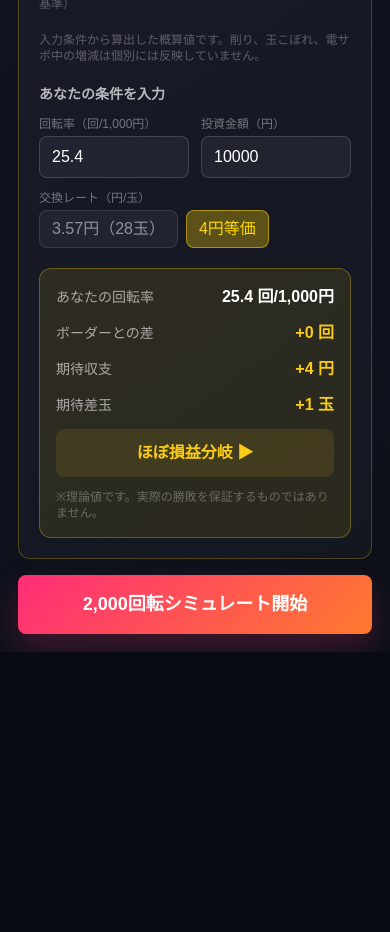
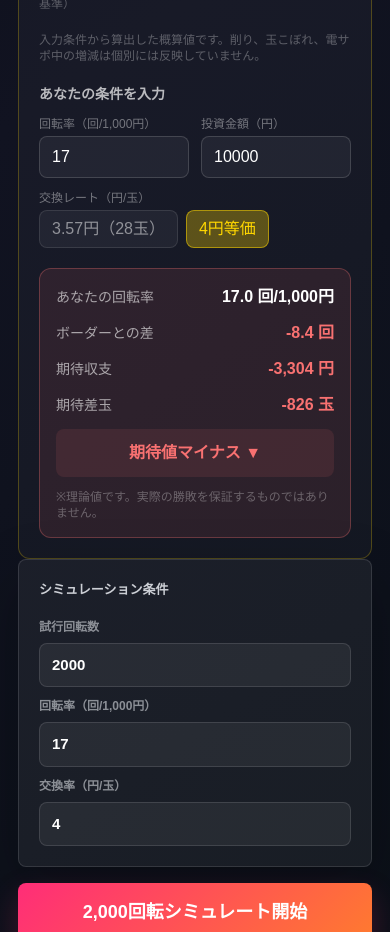
Before and after one commit to ponpoko006600/ori-pachi, a Next.js app: page /simulate in a window 390 px wide. Shown: the part 1060-1992 px from the top of the page. Before the commit the page ends 1712 px from the top, so only its background shows below. Built offline with nearby package versions, Linux system fonts and the light colour scheme; no server answers.

Commit message:
fix: polish mobile builder and simulator controls

```diff
--- a/app/globals.css
+++ b/app/globals.css
@@ -162,6 +162,47 @@ button:disabled {
 .builder-intro p {
   margin: 10px 0 0;
   color: var(--muted);
+}
+
+.quick-start-panel {
+  display: grid;
+  grid-template-columns: repeat(3, minmax(0, 1fr));
+  gap: 10px;
+  margin: 0 0 18px;
+}
+
+.quick-start-panel button {
+  display: grid;
+  gap: 6px;
+  min-height: 90px;
+  border: 1px solid rgba(0, 212, 255, 0.2);
+  border-radius: 8px;
+  padding: 14px;
+  text-align: left;
+  color: white;
+  background:
+    linear-gradient(135deg, rgba(0, 212, 255, 0.12), rgba(255, 45, 120, 0.08)),
+    rgba(255, 255, 255, 0.045);
+}
+
+.quick-start-panel button:hover {
+  border-color: rgba(255, 209, 72, 0.55);
+  box-shadow: 0 12px 28px rgba(255, 209, 72, 0.08);
+}
+
+.quick-start-panel strong {
+  font-size: 16px;
+  font-weight: 900;
+}
+
+.quick-start-panel span {
+  color: var(--muted);
+  font-size: 12px;
+  line-height: 1.5;
+}
+
+.scroll-anchor {
+  scroll-margin-top: 92px;
 }
 
 .builder-grid {
@@ -640,6 +681,17 @@ button:disabled {
   line-height: 1.6;
 }
 
+.compact-guide {
+  border: 1px solid rgba(0, 212, 255, 0.18);
+  border-radius: 8px;
+  margin: 8px 0 0;
+  padding: 9px 10px;
+  color: rgba(244, 247, 251, 0.72);
+  background: rgba(0, 212, 255, 0.06);
+  font-size: 12px;
+  line-height: 1.6;
+}
+
 .preset-actions {
   grid-template-columns: repeat(3, minmax(0, 1fr));
 }
@@ -769,6 +821,36 @@ button:disabled {
 .stat-value.gold {
   color: var(--gold);
   text-shadow: 0 0 12px rgba(255, 209, 72, 0.42);
+}
+
+.sim-settings-grid {
+  display: grid;
+  grid-template-columns: repeat(3, minmax(0, 1fr));
+  gap: 10px;
+}
+
+.sim-settings-grid label {
+  display: grid;
+  gap: 7px;
+  color: rgba(244, 247, 251, 0.52);
+  font-size: 12px;
+  font-weight: 800;
+}
+
+.sim-settings-grid input {
+  width: 100%;
+  border: 1px solid var(--line);
+  border-radius: 8px;
+  padding: 10px 12px;
+  color: white;
+  background: rgba(255, 255, 255, 0.06);
+  outline: none;
+  font-size: 15px;
+  font-weight: 900;
+}
+
+.sim-settings-grid input:focus {
+  border-color: rgba(0, 212, 255, 0.68);
 }
 
 .suggestion-box {
@@ -1188,8 +1270,12 @@ button:disabled {
     padding-bottom: calc(188px + env(safe-area-inset-bottom));
   }
 
+  .builder-shell.result-open {
+    padding-bottom: clamp(18px, 3vw, 36px);
+  }
+
   .result-section {
-    padding-bottom: calc(188px + env(safe-area-inset-bottom));
+    padding-bottom: clamp(18px, 3vw, 36px);
   }
 
   .builder-grid {
@@ -1262,6 +1348,13 @@ button:disabled {
     font-size: 12px;
   }
 
+  .builder-bottom-actions.result-open {
+    position: static;
+    margin-top: 16px;
+    box-shadow: none;
+    backdrop-filter: none;
+  }
+
   .mobile-bottom-status {
     display: block;
     grid-column: 1 / -1;
@@ -1306,6 +1399,8 @@ button:disabled {
   }
 
   .regulation-grid,
+  .quick-start-panel,
+  .sim-settings-grid,
   .preset-machine-grid,
   .stat-grid,
   .inline-actions,
@@ -1356,8 +1451,12 @@ button:disabled {
     padding-bottom: calc(188px + env(safe-area-inset-bottom));
   }
 
+  .builder-shell.result-open {
+    padding-bottom: clamp(18px, 3vw, 36px);
+  }
+
   .result-section {
-    padding-bottom: calc(188px + env(safe-area-inset-bottom));
+    padding-bottom: clamp(18px, 3vw, 36px);
   }
 
   .preview-panel .stat-grid {
--- a/app/page.tsx
+++ b/app/page.tsx
@@ -95,7 +95,7 @@ export default function Home() {
     setInput((current) => ({
       ...current,
       regulationType,
-      rushMode: !nextRegulation.supportsLt && current.rushMode === "directLt" ? "standard" : current.rushMode,
+      rushMode: normalizeRushModeForRegulation(current.rushMode, nextRegulation.supportsLt),
       rushContinuationRate: Math.min(current.rushContinuationRate, nextRegulation.maxContinuationRate),
       ltContinuationRate: nextRegulation.supportsLt ? current.ltContinuationRate : Math.min(current.rushContinuationRate, nextRegulation.maxContinuationRate),
       upperRushContinuationRate: Math.min(current.upperRushContinuationRate, nextRegulation.maxContinuationRate),
@@ -196,6 +196,10 @@ export default function Home() {
     setCreatedInput(null);
   }
 
+  function scrollToSection(sectionId: string) {
+    document.getElementById(sectionId)?.scrollIntoView({ behavior: "smooth", block: "start" });
+  }
+
   function closestHitProbability(value: number): HitProbability {
     return HIT_PROBS.reduce((closest, current) => (
       Math.abs(current - value) < Math.abs(closest - value) ? current : closest
@@ -206,10 +210,25 @@ export default function Home() {
     <main className="min-h-screen app-bg">
       <SiteHeader />
 
-      <section className="builder-shell">
+      <section className={createdInput ? "builder-shell result-open" : "builder-shell"}>
         <div className="builder-intro">
           <h1>スペック作成</h1>
           <p>規制タイプを選び、スライダーで出玉性能を調整できます。</p>
+        </div>
+
+        <div className="quick-start-panel" aria-label="初めての方向けの操作導線">
+          <button onClick={() => scrollToSection("preset-section")}>
+            <strong>実機から改造</strong>
+            <span>既存スペックを選んで少しずつ調整</span>
+          </button>
+          <button onClick={() => scrollToSection("basic-section")}>
+            <strong>かんたん作成</strong>
+            <span>初当たり・突入率・継続率から作る</span>
+          </button>
+          <button onClick={() => scrollToSection("detail-section")}>
+            <strong>こだわり設定</strong>
+            <span>RUSH構造や出玉振り分けまで調整</span>
+          </button>
         </div>
 
         {!result.check.ok && (
@@ -246,6 +265,7 @@ export default function Home() {
               />
             </div>
 
+            <div id="preset-section" className="scroll-anchor" />
             <PanelTitle label="実機プリセット" />
             <div className="preset-machine-grid">
               {MACHINE_PRESETS.map((preset) => (
@@ -266,6 +286,7 @@ export default function Home() {
               </div>
             )}
 
+            <div id="basic-section" className="scroll-anchor" />
             <PanelTitle label="基本パラメータ" />
             <div className="field-stack">
               <label className="field-label">機種タイプ</label>
@@ -349,8 +370,12 @@ export default function Home() {
                   </button>
                 ))}
               </div>
+              {input.rushMode === "threeStage" && (
+                <p className="compact-guide">初当たり後にRUSHへ突入 → 中位RUSH抽選 → 上位/LT抽選の順で計算します。</p>
+              )}
             </div>
 
+            <div id="detail-section" className="scroll-anchor" />
             <div className="field-stack">
               <label className="field-label">継続率の作り方</label>
               <div className="segmented">
@@ -605,7 +630,7 @@ export default function Home() {
             </div>
             <p className="feature-note">遊タイム機能は今後実装予定です。現在は「なし」固定で計算します。</p>
 
-            <div className="create-actions builder-bottom-actions">
+            <div className={createdInput ? "create-actions builder-bottom-actions result-open" : "create-actions builder-bottom-actions"}>
               <div className={result.check.ok ? "mobile-bottom-status ok" : "mobile-bottom-status warn"}>
                 <strong>{result.check.ok ? "規制内で作成できます" : "調整が必要です"}</strong>
               </div>
@@ -676,6 +701,12 @@ function getRushModeOptions(regulationType: RegulationType): Array<{ value: Rush
 
 function isMultiStageRushMode(rushMode: RushMode) {
   return rushMode === "twoStage" || rushMode === "threeStage";
+}
+
+function normalizeRushModeForRegulation(rushMode: RushMode, supportsLt: boolean): RushMode {
+  if (supportsLt && rushMode === "standard") return "directLt";
+  if (!supportsLt && rushMode === "directLt") return "standard";
+  return rushMode;
 }
 
 function SliderControl({
--- a/app/simulate/page.tsx
+++ b/app/simulate/page.tsx
@@ -24,7 +24,9 @@ import {
   YAxis,
 } from "recharts";
 
-const SIMULATION_SPINS = 2000;
+const DEFAULT_SIMULATION_SPINS = 2000;
+const DEFAULT_SPINS_PER_1000YEN = 17;
+const DEFAULT_EXCHANGE_RATE = 4;
 
 function withDefaults(value: Partial<SpecInput>): SpecInput {
   return {
@@ -108,6 +110,13 @@ function SimulatePage() {
   const [simResult, setSimResult] = useState<SimulationResult | null>(null);
   const [progress, setProgress] = useState(0);
   const [running, setRunning] = useState(false);
+  const [simulationSpins, setSimulationSpins] = useState(String(DEFAULT_SIMULATION_SPINS));
+  const [spinsPer1000Yen, setSpinsPer1000Yen] = useState(String(DEFAULT_SPINS_PER_1000YEN));
+  const [exchangeRate, setExchangeRate] = useState(String(DEFAULT_EXCHANGE_RATE));
+
+  const simulationSpinsNum = clampNumber(parseInt(simulationSpins, 10), 100, 100000, DEFAULT_SIMULATION_SPINS);
+  const spinsPer1000YenNum = clampNumber(parseFloat(spinsPer1000Yen), 1, 40, DEFAULT_SPINS_PER_1000YEN);
+  const exchangeRateNum = clampNumber(parseFloat(exchangeRate), 1, 4, DEFAULT_EXCHANGE_RATE);
 
   function handleSimulate() {
     if (!spec.check.ok) return;
@@ -116,12 +125,16 @@ function SimulatePage() {
     setSimResult(null);
 
     setTimeout(() => {
-      const result = runSimulation(input, spec, SIMULATION_SPINS, (current) => {
+      const result = runSimulation(input, spec, simulationSpinsNum, (current) => {
         setProgress(current);
+      }, {
+        spinsPer1000Yen: spinsPer1000YenNum,
+        exchangeYenPerBall: exchangeRateNum,
+        ballPriceYen: 4,
       });
       setSimResult(result);
       setRunning(false);
-      setProgress(SIMULATION_SPINS);
+      setProgress(simulationSpinsNum);
     }, 50);
   }
 
@@ -143,7 +156,7 @@ function SimulatePage() {
         <button onClick={() => router.back()} className="back-button">戻る</button>
         <span className="brand-mark">P</span>
         <div>
-          <span className="brand-name">PachiSpec</span>
+          <span className="brand-name">オリパチ</span>
           <span className="brand-sub">シミュレーター</span>
         </div>
       </header>
@@ -180,7 +193,17 @@ function SimulatePage() {
           </div>
         </section>
 
-        {border && <BorderAnalyzer key={`${input.name}-${border.borderSpins}`} hitProbability={input.hitProbability} border={border} />}
+        {border && (
+          <BorderAnalyzer
+            key={`${input.name}-${border.borderSpins}`}
+            hitProbability={input.hitProbability}
+            border={border}
+            userSpins={spinsPer1000Yen}
+            onUserSpinsChange={setSpinsPer1000Yen}
+            exchange={exchangeRate}
+            onExchangeChange={setExchangeRate}
+          />
+        )}
 
         {!spec.check.ok && (
           <div className="warning-banner">
@@ -189,22 +212,63 @@ function SimulatePage() {
           </div>
         )}
 
+        <section className="result-shell">
+          <div className="result-body">
+            <h3>シミュレーション条件</h3>
+            <div className="sim-settings-grid">
+              <label>
+                <span>試行回転数</span>
+                <input
+                  type="number"
+                  value={simulationSpins}
+                  min={100}
+                  max={100000}
+                  step={100}
+                  onChange={(event) => setSimulationSpins(event.target.value)}
+                />
+              </label>
+              <label>
+                <span>回転率（回/1,000円）</span>
+                <input
+                  type="number"
+                  value={spinsPer1000Yen}
+                  min={1}
+                  max={40}
+                  step={0.1}
+                  onChange={(event) => setSpinsPer1000Yen(event.target.value)}
+                />
+              </label>
+              <label>
+                <span>交換率（円/玉）</span>
+                <input
+                  type="number"
+                  value={exchangeRate}
+                  min={1}
+                  max={4}
+                  step={0.01}
+                  onChange={(event) => setExchangeRate(event.target.value)}
+                />
+              </label>
+            </div>
+          </div>
+        </section>
+
         <button
           onClick={handleSimulate}
           disabled={running || !spec.check.ok}
           className="primary-action wide"
         >
-          {running ? "シミュレート中..." : `${SIMULATION_SPINS.toLocaleString()}回転シミュレート開始`}
+          {running ? "シミュレート中..." : `${simulationSpinsNum.toLocaleString()}回転シミュレート開始`}
         </button>
 
         {(running || progress > 0) && (
           <div className="progress-block">
             <div className="progress-label">
               <span>進捗</span>
-              <span>{progress.toLocaleString()} / {SIMULATION_SPINS.toLocaleString()}回転</span>
+              <span>{progress.toLocaleString()} / {simulationSpinsNum.toLocaleString()}回転</span>
             </div>
             <div className="progress-track">
-              <div style={{ width: `${(progress / SIMULATION_SPINS) * 100}%` }} />
+              <div style={{ width: `${(progress / simulationSpinsNum) * 100}%` }} />
             </div>
           </div>
         )}
@@ -218,7 +282,8 @@ function SimulatePage() {
                   <ResultStat label="通常時総回転数" value={`${simResult.totalSpins.toLocaleString()}回転`} />
                   <ResultStat label="総初当たり回数" value={`${simResult.totalInitialHits.toLocaleString()}回`} />
                   <ResultStat label="RUSH突入回数" value={`${simResult.totalRushEntries.toLocaleString()}回`} />
-                  <ResultStat label="平均回収/初当たり" value={`${simResult.avgPayoutPerHit.toLocaleString()}円`} highlight />
+                  <ResultStat label="平均出玉/初当たり" value={`${simResult.avgPayoutBallsPerHit.toLocaleString()}発`} highlight color="cyan" />
+                  <ResultStat label="平均回収額/初当たり" value={`${simResult.avgPayoutPerHit.toLocaleString()}円`} highlight />
                   <ResultStat label="最大連チャン" value={`${simResult.maxChain}連`} highlight color="gold" />
                   <ResultStat label="最大ハマり" value={`${simResult.maxHamari.toLocaleString()}回転`} />
                   <ResultStat label="遊タイム突入" value={`${simResult.yutimeEntries.toLocaleString()}回`} />
@@ -302,6 +367,11 @@ function isMultiStageRush(rushMode: SpecInput["rushMode"]) {
   return rushMode === "twoStage" || rushMode === "threeStage";
 }
 
+function clampNumber(value: number, min: number, max: number, fallback: number) {
+  if (!Number.isFinite(value)) return fallback;
+  return Math.min(max, Math.max(min, value));
+}
+
 export default function SimulatePageWrapper() {
   return (
     <Suspense fallback={<div className="min-h-screen app-bg loading-screen">読み込み中...</div>}>
--- a/components/BorderAnalyzer.tsx
+++ b/components/BorderAnalyzer.tsx
@@ -6,12 +6,42 @@ import { BorderResult, calcExpectedValue } from "@/lib/calculator";
 interface Props {
   hitProbability: number;
   border: BorderResult;
+  userSpins?: string;
+  onUserSpinsChange?: (value: string) => void;
+  exchange?: string;
+  onExchangeChange?: (value: string) => void;
 }
 
-export default function BorderAnalyzer({ hitProbability, border }: Props) {
-  const [userSpins, setUserSpins] = useState(String(border.borderSpins));
+export default function BorderAnalyzer({
+  hitProbability,
+  border,
+  userSpins: controlledUserSpins,
+  onUserSpinsChange,
+  exchange: controlledExchange,
+  onExchangeChange,
+}: Props) {
+  const [localUserSpins, setLocalUserSpins] = useState(String(border.borderSpins));
   const [investment, setInvestment] = useState("10000");
-  const [exchange, setExchange] = useState("4");
+  const [localExchange, setLocalExchange] = useState("4");
+
+  const userSpins = controlledUserSpins ?? localUserSpins;
+  const exchange = controlledExchange ?? localExchange;
+
+  function updateUserSpins(value: string) {
+    if (onUserSpinsChange) {
+      onUserSpinsChange(value);
+      return;
+    }
+    setLocalUserSpins(value);
+  }
+
+  function updateExchange(value: string) {
+    if (onExchangeChange) {
+      onExchangeChange(value);
+      return;
+    }
+    setLocalExchange(value);
+  }
 
   const userSpinsNum = parseFloat(userSpins);
   const investmentNum = parseInt(investment);
@@ -91,7 +121,7 @@ export default function BorderAnalyzer({ hitProbability, border }: Props) {
               <input
                 type="number"
                 value={userSpins}
-                onChange={(e) => setUserSpins(e.target.value)}
+                onChange={(e) => updateUserSpins(e.target.value)}
                 placeholder="例: 21.0"
                 step="0.1"
                 min="1"
@@ -120,7 +150,7 @@ export default function BorderAnalyzer({ hitProbability, border }: Props) {
               {["3.57", "4"].map((rate) => (
                 <button
                   key={rate}
-                  onClick={() => setExchange(rate)}
+                  onClick={() => updateExchange(rate)}
                   className="px-3 py-1.5 rounded-lg text-xs font-bold transition-all"
                   style={exchange === rate
                     ? { background: "rgba(255,215,0,0.3)", border: "1px solid rgba(255,215,0,0.5)", color: "#ffd700" }
--- a/lib/simulator.ts
+++ b/lib/simulator.ts
@@ -10,7 +10,9 @@ export interface SimulationResult {
   totalInitialHits: number;
   totalRushEntries: number;
   totalPayout: number;
+  totalPayoutBalls: number;
   avgPayoutPerHit: number;
+  avgPayoutBallsPerHit: number;
   maxChain: number;
   maxHamari: number;
   yutimeEntries: number;
@@ -21,8 +23,15 @@ export interface SimulationResult {
   machineRatio: number;
 }
 
-const SPINS_PER_1000YEN = 17;
-const BALL_PRICE = 4;
+export interface SimulationOptions {
+  spinsPer1000Yen?: number;
+  exchangeYenPerBall?: number;
+  ballPriceYen?: number;
+}
+
+const DEFAULT_SPINS_PER_1000YEN = 17;
+const DEFAULT_BALL_PRICE = 4;
+const DEFAULT_EXCHANGE_YEN_PER_BALL = 4;
 
 function drawGeometric(probabilityDenominator: number): number {
   const hitRate = 1 / Math.max(probabilityDenominator, 1);
@@ -105,8 +114,12 @@ export function runSimulation(
   input: SpecInput,
   spec: SpecResult,
   totalSpins = 2000,
-  onProgress?: (current: number) => void
+  onProgress?: (current: number) => void,
+  options: SimulationOptions = {}
 ): SimulationResult {
+  const spinsPer1000Yen = sanitizePositive(options.spinsPer1000Yen, DEFAULT_SPINS_PER_1000YEN);
+  const ballPriceYen = sanitizePositive(options.ballPriceYen, DEFAULT_BALL_PRICE);
+  const exchangeYenPerBall = sanitizePositive(options.exchangeYenPerBall, DEFAULT_EXCHANGE_YEN_PER_BALL);
   let currentSpin = 0;
   let totalInitialHits = 0;
   let totalRushEntries = 0;
@@ -126,7 +139,7 @@ export function runSimulation(
     const remainingSpins = totalSpins - currentSpin;
 
     if (normal.spins > remainingSpins) {
-      const costYen = (remainingSpins / SPINS_PER_1000YEN) * 1000;
+      const costYen = (remainingSpins / spinsPer1000Yen) * 1000;
       totalInvestmentYen += costYen;
       cumulativeBalance -= costYen;
       currentSpin = totalSpins;
@@ -134,7 +147,7 @@ export function runSimulation(
       break;
     }
 
-    const costYen = (normal.spins / SPINS_PER_1000YEN) * 1000;
+    const costYen = (normal.spins / spinsPer1000Yen) * 1000;
     totalInvestmentYen += costYen;
     cumulativeBalance -= costYen;
     currentSpin += normal.spins;
@@ -149,7 +162,7 @@ export function runSimulation(
     chainDistribution[rush.chainCount] = (chainDistribution[rush.chainCount] || 0) + 1;
 
     const payoutBalls = input.initialPayout + rush.payoutBalls;
-    const payoutYen = payoutBalls * BALL_PRICE;
+    const payoutYen = payoutBalls * exchangeYenPerBall;
     totalPayoutBalls += payoutBalls;
     totalPayoutYen += payoutYen;
     cumulativeBalance += payoutYen;
@@ -158,7 +171,7 @@ export function runSimulation(
     if (onProgress) onProgress(currentSpin);
   }
 
-  const investedBalls = totalInvestmentYen / BALL_PRICE;
+  const investedBalls = totalInvestmentYen / ballPriceYen;
   const machineRatio = (totalPayoutBalls / Math.max(investedBalls, 1)) * 100;
 
   return {
@@ -166,7 +179,9 @@ export function runSimulation(
     totalInitialHits,
     totalRushEntries,
     totalPayout: Math.round(totalPayoutYen),
+    totalPayoutBalls,
     avgPayoutPerHit: totalInitialHits > 0 ? Math.round(totalPayoutYen / totalInitialHits) : 0,
+    avgPayoutBallsPerHit: totalInitialHits > 0 ? Math.round(totalPayoutBalls / totalInitialHits) : 0,
     maxChain,
     maxHamari,
     yutimeEntries,
@@ -177,3 +192,7 @@ export function runSimulation(
     machineRatio: Math.round(machineRatio * 10) / 10,
   };
 }
+
+function sanitizePositive(value: number | undefined, fallback: number): number {
+  return Number.isFinite(value) && Number(value) > 0 ? Number(value) : fallback;
+}
```
